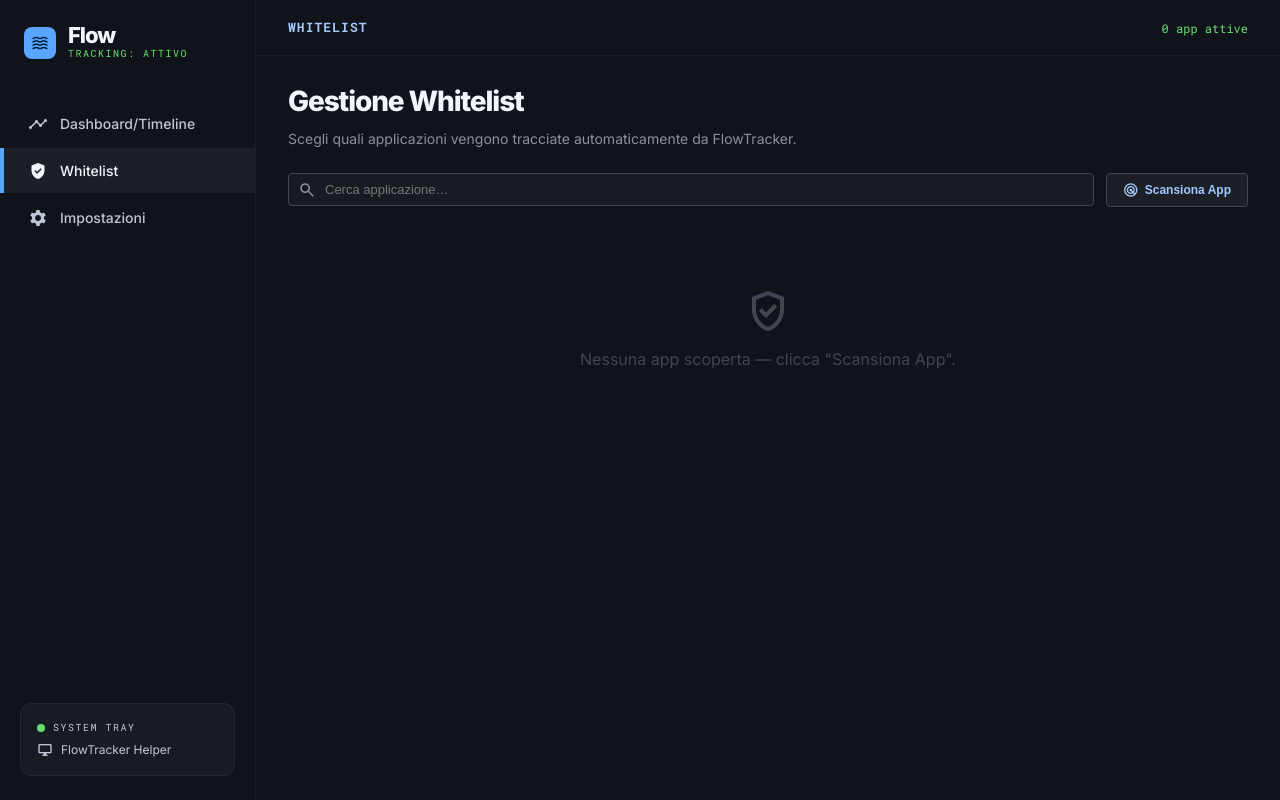
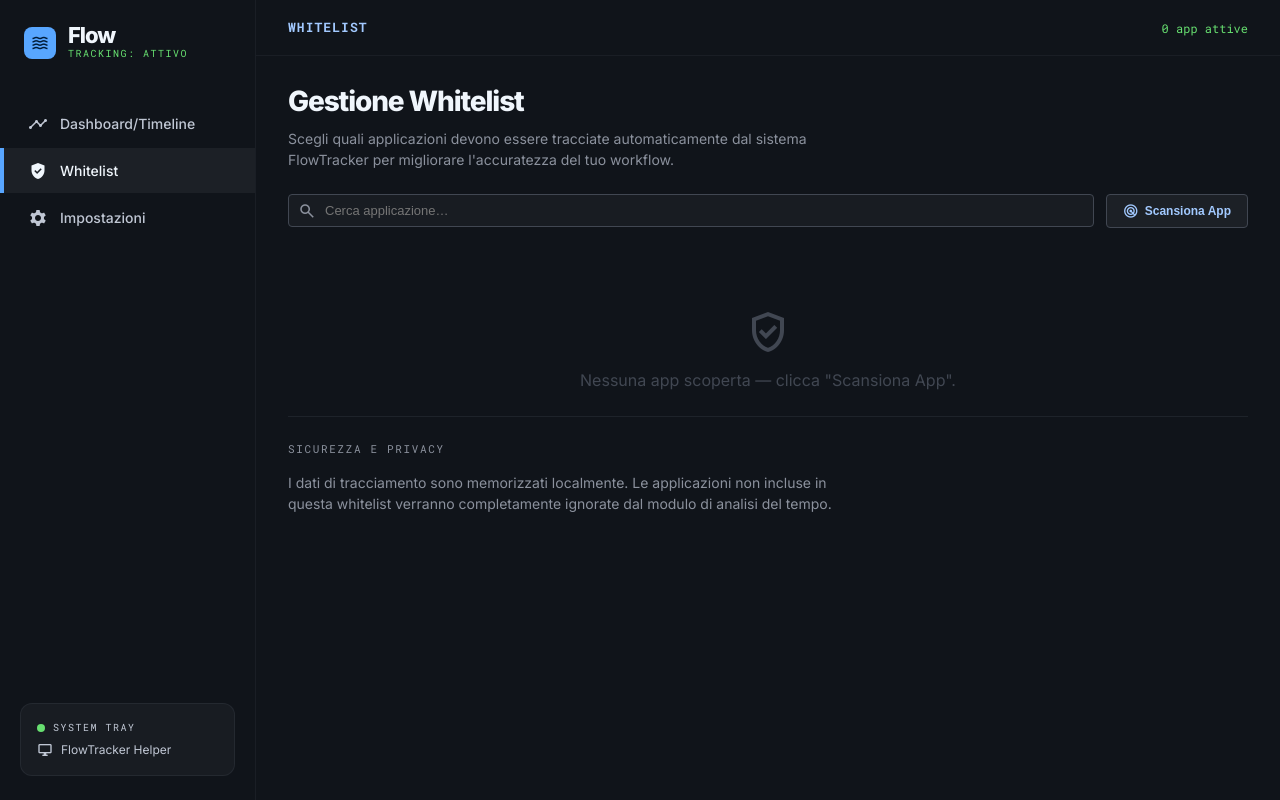
Before and after one commit to carmelodiventi/FlowTracker, a React (Vite) app: page /#/whitelist in a window 1280 px wide. Built offline with nearby package versions, Linux system fonts and the light colour scheme.

Commit message:
style: Refactor Whitelist component for improved readability and structure

```diff
--- a/src/pages/Whitelist.tsx
+++ b/src/pages/Whitelist.tsx
@@ -15,22 +15,26 @@ export default function Whitelist() {
     setLoading(false);
   };
 
-  useEffect(() => { load(); }, []);
+  useEffect(() => {
+    load();
+  }, []);
 
   const filtered = useMemo(
     () =>
       apps.filter(
         (a) =>
           a.name.toLowerCase().includes(search.toLowerCase()) ||
-          a.process_name.toLowerCase().includes(search.toLowerCase())
+          a.process_name.toLowerCase().includes(search.toLowerCase()),
       ),
-    [apps, search]
+    [apps, search],
   );
 
   const handleToggle = async (app: Application) => {
     // Optimistic update
     setApps((prev) =>
-      prev.map((a) => a.id === app.id ? { ...a, is_enabled: !a.is_enabled } : a)
+      prev.map((a) =>
+        a.id === app.id ? { ...a, is_enabled: !a.is_enabled } : a,
+      ),
     );
     await toggleApplication(app.id, !app.is_enabled).catch(() => load());
   };
@@ -51,19 +55,41 @@ export default function Whitelist() {
   const enabledCount = apps.filter((a) => a.is_enabled).length;
 
   return (
-    <div style={{ display: "flex", flexDirection: "column", minHeight: "100vh" }}>
+    <div
+      style={{ display: "flex", flexDirection: "column", minHeight: "100vh" }}
+    >
       {/* Top bar */}
       <header
         style={{
-          display: "flex", alignItems: "center", justifyContent: "space-between",
-          padding: "0 32px", height: 56, flexShrink: 0,
-          borderBottom: "1px solid rgba(65,71,82,0.2)", background: "#10141a",
+          display: "flex",
+          alignItems: "center",
+          justifyContent: "space-between",
+          padding: "0 32px",
+          height: 56,
+          flexShrink: 0,
+          borderBottom: "1px solid rgba(65,71,82,0.2)",
+          background: "#10141a",
         }}
       >
-        <span style={{ fontFamily: "Roboto Mono, monospace", fontSize: 13, color: "#a2c9ff", fontWeight: 700, letterSpacing: "0.08em", textTransform: "uppercase" }}>
+        <span
+          style={{
+            fontFamily: "Roboto Mono, monospace",
+            fontSize: 13,
+            color: "#a2c9ff",
+            fontWeight: 700,
+            letterSpacing: "0.08em",
+            textTransform: "uppercase",
+          }}
+        >
           Whitelist
         </span>
-        <span style={{ fontFamily: "Roboto Mono, monospace", fontSize: 12, color: "#67df70" }}>
+        <span
+          style={{
+            fontFamily: "Roboto Mono, monospace",
+            fontSize: 12,
+            color: "#67df70",
+          }}
+        >
           {enabledCount} app attive
         </span>
       </header>
@@ -71,11 +97,28 @@ export default function Whitelist() {
       <div className="flex-1 overflow-y-auto" style={{ padding: "24px 32px" }}>
         {/* Title */}
         <div style={{ marginBottom: 24 }}>
-          <h1 style={{ fontSize: 28, fontWeight: 800, color: "#f0f6fc", letterSpacing: "-0.04em", margin: "0 0 6px" }}>
+          <h1
+            style={{
+              fontSize: 28,
+              fontWeight: 800,
+              color: "#f0f6fc",
+              letterSpacing: "-0.04em",
+              margin: "0 0 6px",
+            }}
+          >
             Gestione Whitelist
           </h1>
-          <p style={{ fontSize: 14, color: "#8b919d", margin: 0 }}>
-            Scegli quali applicazioni vengono tracciate automaticamente da FlowTracker.
+          <p
+            style={{
+              fontSize: 14,
+              color: "#8b919d",
+              margin: 0,
+              maxWidth: "60%",
+            }}
+          >
+            Scegli quali applicazioni devono essere tracciate automaticamente
+            dal sistema FlowTracker per migliorare l'accuratezza del tuo
+            workflow.
           </p>
         </div>
 
@@ -84,7 +127,14 @@ export default function Whitelist() {
           <div style={{ flex: 1, position: "relative" }}>
             <span
               className="material-symbols-outlined"
-              style={{ position: "absolute", left: 10, top: "50%", transform: "translateY(-50%)", fontSize: 18, color: "#8b919d" }}
+              style={{
+                position: "absolute",
+                left: 10,
+                top: "50%",
+                transform: "translateY(-50%)",
+                fontSize: 18,
+                color: "#8b919d",
+              }}
             >
               search
             </span>
@@ -94,9 +144,15 @@ export default function Whitelist() {
               value={search}
               onChange={(e) => setSearch(e.target.value)}
               style={{
-                width: "100%", background: "#181c22", border: "1px solid #414752",
-                borderRadius: 4, padding: "8px 12px 8px 36px", color: "#dfe2eb",
-                fontSize: 13, outline: "none", boxSizing: "border-box",
+                width: "100%",
+                background: "#181c22",
+                border: "1px solid #414752",
+                borderRadius: 4,
+                padding: "8px 12px 8px 36px",
+                color: "#dfe2eb",
+                fontSize: 13,
+                outline: "none",
+                boxSizing: "border-box",
               }}
             />
           </div>
@@ -104,24 +160,51 @@ export default function Whitelist() {
             onClick={handleScan}
             disabled={scanning}
             style={{
-              background: "#1c2026", border: "1px solid #414752", color: "#a2c9ff",
-              borderRadius: 4, padding: "8px 16px", fontWeight: 600, fontSize: 12,
-              cursor: scanning ? "default" : "pointer", opacity: scanning ? 0.6 : 1,
-              display: "flex", alignItems: "center", gap: 6, whiteSpace: "nowrap",
+              background: "#1c2026",
+              border: "1px solid #414752",
+              color: "#a2c9ff",
+              borderRadius: 4,
+              padding: "8px 16px",
+              fontWeight: 600,
+              fontSize: 12,
+              cursor: scanning ? "default" : "pointer",
+              opacity: scanning ? 0.6 : 1,
+              display: "flex",
+              alignItems: "center",
+              gap: 6,
+              whiteSpace: "nowrap",
             }}
           >
-            <span className="material-symbols-outlined" style={{ fontSize: 16 }}>radar</span>
+            <span
+              className="material-symbols-outlined"
+              style={{ fontSize: 16 }}
+            >
+              radar
+            </span>
             {scanning ? "Scansione…" : "Scansiona App"}
           </button>
         </div>
 
         {/* App list */}
         {loading ? (
-          <div style={{ color: "#8b919d", textAlign: "center", paddingTop: 60 }}>Caricamento…</div>
+          <div
+            style={{ color: "#8b919d", textAlign: "center", paddingTop: 60 }}
+          >
+            Caricamento…
+          </div>
         ) : filtered.length === 0 ? (
-          <div style={{ textAlign: "center", paddingTop: 60, color: "#414752" }}>
-            <span className="material-symbols-outlined" style={{ fontSize: 48, display: "block", marginBottom: 12 }}>verified_user</span>
-            {search ? "Nessuna app trovata." : "Nessuna app scoperta — clicca \"Scansiona App\"."}
+          <div
+            style={{ textAlign: "center", paddingTop: 60, color: "#414752" }}
+          >
+            <span
+              className="material-symbols-outlined"
+              style={{ fontSize: 48, display: "block", marginBottom: 12 }}
+            >
+              verified_user
+            </span>
+            {search
+              ? "Nessuna app trovata."
+              : 'Nessuna app scoperta — clicca "Scansiona App".'}
           </div>
         ) : (
           <div style={{ display: "flex", flexDirection: "column", gap: 2 }}>
@@ -129,9 +212,14 @@ export default function Whitelist() {
               <div
                 key={app.id}
                 style={{
-                  display: "flex", alignItems: "center", gap: 14,
-                  padding: "12px 16px", borderRadius: 4,
-                  background: app.is_enabled ? "rgba(88,166,255,0.05)" : "#181c22",
+                  display: "flex",
+                  alignItems: "center",
+                  gap: 14,
+                  padding: "12px 16px",
+                  borderRadius: 4,
+                  background: app.is_enabled
+                    ? "rgba(88,166,255,0.05)"
+                    : "#181c22",
                   border: `1px solid ${app.is_enabled ? "rgba(88,166,255,0.2)" : "rgba(65,71,82,0.2)"}`,
                   transition: "all 0.15s",
                 }}
@@ -139,23 +227,53 @@ export default function Whitelist() {
                 {/* App icon placeholder */}
                 <div
                   style={{
-                    width: 36, height: 36, borderRadius: 8,
-                    background: app.is_enabled ? "rgba(88,166,255,0.15)" : "#262a31",
-                    display: "flex", alignItems: "center", justifyContent: "center",
+                    width: 36,
+                    height: 36,
+                    borderRadius: 8,
+                    background: app.is_enabled
+                      ? "rgba(88,166,255,0.15)"
+                      : "#262a31",
+                    display: "flex",
+                    alignItems: "center",
+                    justifyContent: "center",
                     flexShrink: 0,
                   }}
                 >
-                  <span className="material-symbols-outlined" style={{ fontSize: 20, color: app.is_enabled ? "#58a6ff" : "#8b919d" }}>
+                  <span
+                    className="material-symbols-outlined"
+                    style={{
+                      fontSize: 20,
+                      color: app.is_enabled ? "#58a6ff" : "#8b919d",
+                    }}
+                  >
                     laptop_mac
                   </span>
                 </div>
 
                 {/* Name + process */}
                 <div style={{ flex: 1, overflow: "hidden" }}>
-                  <div style={{ fontSize: 14, fontWeight: 600, color: "#f0f6fc", overflow: "hidden", textOverflow: "ellipsis", whiteSpace: "nowrap" }}>
+                  <div
+                    style={{
+                      fontSize: 14,
+                      fontWeight: 600,
+                      color: "#f0f6fc",
+                      overflow: "hidden",
+                      textOverflow: "ellipsis",
+                      whiteSpace: "nowrap",
+                    }}
+                  >
                     {app.name}
                   </div>
-                  <div style={{ fontSize: 11, color: "#8b919d", fontFamily: "Roboto Mono, monospace", overflow: "hidden", textOverflow: "ellipsis", whiteSpace: "nowrap" }}>
+                  <div
+                    style={{
+                      fontSize: 11,
+                      color: "#8b919d",
+                      fontFamily: "Roboto Mono, monospace",
+                      overflow: "hidden",
+                      textOverflow: "ellipsis",
+                      whiteSpace: "nowrap",
+                    }}
+                  >
                     {app.process_name}
                   </div>
                 </div>
@@ -163,19 +281,29 @@ export default function Whitelist() {
                 {/* Toggle */}
                 <button
                   onClick={() => handleToggle(app)}
-                  aria-label={app.is_enabled ? "Disabilita tracking" : "Abilita tracking"}
+                  aria-label={
+                    app.is_enabled ? "Disabilita tracking" : "Abilita tracking"
+                  }
                   style={{
-                    width: 44, height: 24, borderRadius: 12, border: "none",
+                    width: 44,
+                    height: 24,
+                    borderRadius: 12,
+                    border: "none",
                     background: app.is_enabled ? "#58a6ff" : "#31353c",
-                    cursor: "pointer", position: "relative", flexShrink: 0,
+                    cursor: "pointer",
+                    position: "relative",
+                    flexShrink: 0,
                     transition: "background 0.2s",
                   }}
                 >
                   <span
                     style={{
                       position: "absolute",
-                      top: 3, left: app.is_enabled ? 22 : 3,
-                      width: 18, height: 18, borderRadius: "50%",
+                      top: 3,
+                      left: app.is_enabled ? 22 : 3,
+                      width: 18,
+                      height: 18,
+                      borderRadius: "50%",
                       background: app.is_enabled ? "#001c38" : "#8b919d",
                       transition: "left 0.2s, background 0.2s",
                     }}
@@ -185,7 +313,41 @@ export default function Whitelist() {
             ))}
           </div>
         )}
+
+        <hr style={{
+          height: 0,
+          padding: 0,
+          display: "block",
+          border: 0,
+          borderTop: "1px solid rgba(65,71,82,0.3)",
+          marginTop: 24,
+          marginBottom: 24
+        }} />
+
+        {/* App Security */}
+        <p style={sectionTitle}>Sicurezza e Privacy</p>
+        <p
+          style={{
+            fontSize: 14,
+            display: "block",
+            maxWidth: "60%",
+            color: "#8b919d",
+          }}
+        >
+          I dati di tracciamento sono memorizzati localmente. Le applicazioni
+          non incluse in questa whitelist verranno completamente ignorate dal
+          modulo di analisi del tempo.
+        </p>
       </div>
     </div>
   );
 }
+
+const sectionTitle: React.CSSProperties = {
+  fontSize: 11,
+  fontFamily: "Roboto Mono, monospace",
+  textTransform: "uppercase",
+  letterSpacing: "0.15em",
+  color: "#8b919d",
+  marginBottom: 14,
+};
```
